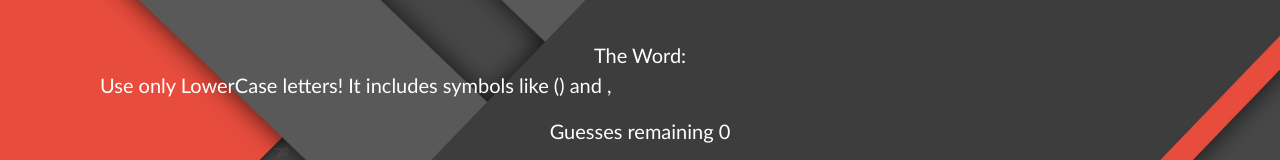
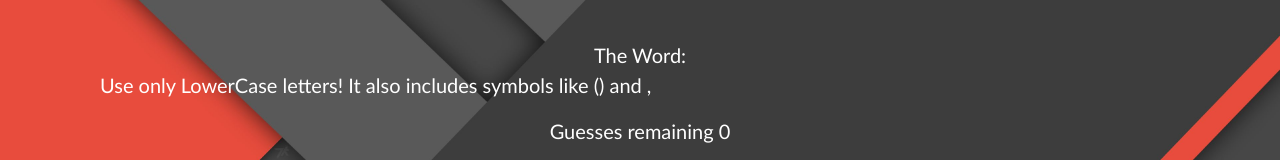
Before and after one commit to priyadarsanmahendiran/Hangman, a Vue app: page /#/game in a window 1280 px wide. Shown: the part 160-320 px from the top of the page. Built offline with nearby package versions, Linux system fonts and the light colour scheme; no server answers.

Commit message:
Update Game.vue

```diff
--- a/src/components/Game.vue
+++ b/src/components/Game.vue
@@ -6,7 +6,7 @@
                     <b-col>The Word: {{ stars }}</b-col>
                 </b-row>
                 <b-row>
-                    <p>Use only LowerCase letters! It includes symbols like () and ,</p>
+                    <p>Use only LowerCase letters! It also includes symbols like () and ,</p>
                 </b-row>
                 <b-row v-if="viewclueop">
                     <b-col> Country Code: {{ccode}} </b-col>
```
